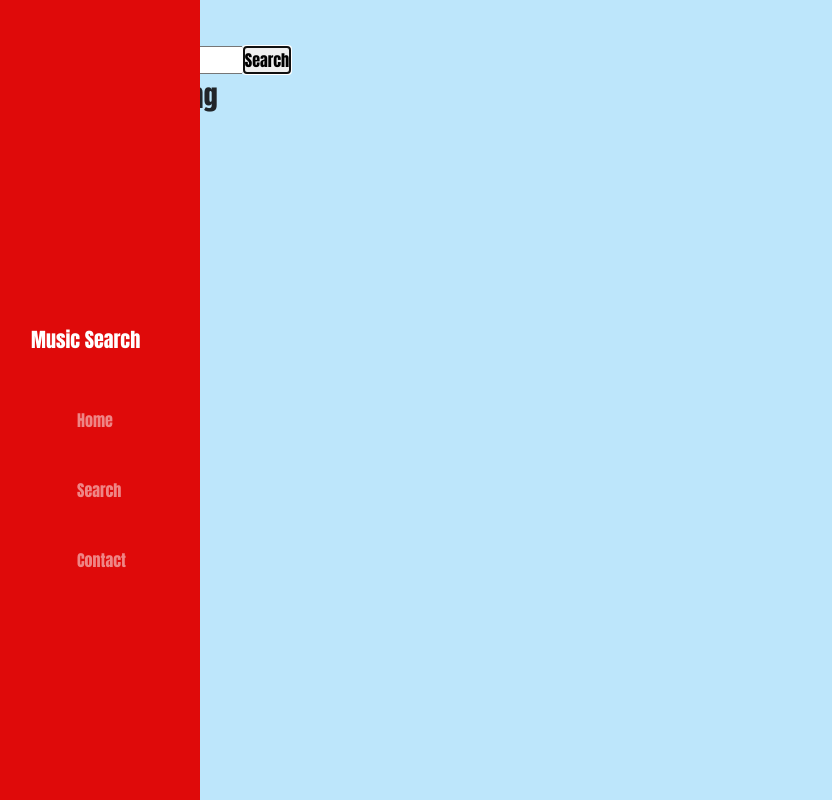
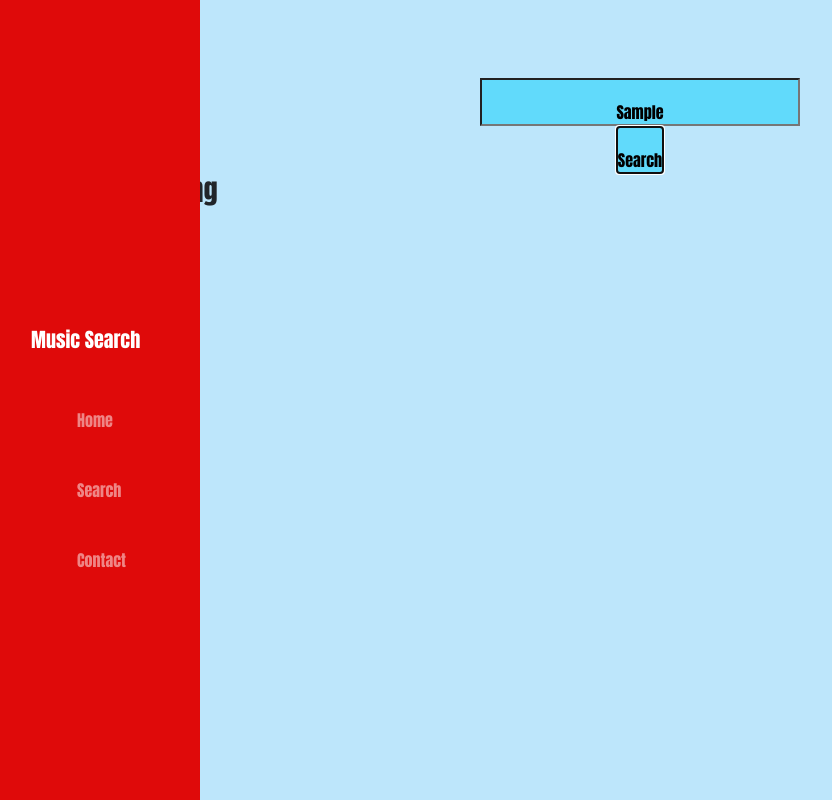
Before and after one commit to isahsalisu/LyricOcean, a React (Create React App) app: page /search in a window 1280 px wide. Both pictures are taken after typing "Sample" into the empty fields and a click on the button "Search". Shown: the whole page, without its empty margins (0-832 px from the left). Built offline with nearby package versions, Linux system fonts and the light colour scheme.

Commit message:
cChecking for changes

```diff
--- a/src/App.css
+++ b/src/App.css
@@ -67,6 +67,7 @@
   .card-title{
     color: #61dafb;
   }
+
   .btn{
     color: #df0a0a;
   }
@@ -88,3 +89,29 @@
     color: #df0a0a !important;
 
   }
+
+  #song{
+    align-items: flex-end;
+    width: 25%;
+    text-align: center;
+    align-items: center;
+    margin-top: 20px;
+  }
+
+  #song, button {
+    display: block;
+    margin: 0 auto;
+    padding-top: 20px;
+    background-color: #61dafb;
+
+  }
+  .songContainer {
+    /* display: flex; */
+    justify-content: center;
+  }
+
+  .nosong {
+
+    display: flex;
+    justify-content: center;
+  }
--- a/src/components/layout/SearchPage.js
+++ b/src/components/layout/SearchPage.js
@@ -105,13 +105,13 @@ export default function SearchPage() {
   console.log(userInput)
   return (
     <>
-      <h2>Search</h2>
+      <h2 className='sarch'>Search</h2>
       <label>Song Name</label>
       <input id="song" type="text" onChange={handleChange} />
       <button onClick={HandleSubmit}>Search </button>
       <div className="songContainer">
         {searching && songData.length === 0 ? (
-          <h3>Can't find that song</h3>
+          <h3 ClassName='nosong'>Can't find that song</h3>
         ) : (
           songData.map((item, index) => (
             <div className="card" key={index}>
--- a/src/index.css
+++ b/src/index.css
@@ -13,3 +13,8 @@
    background-color: #bde6fb !important ;
    font-family: "Anton", sans-serif !important;
   }
+
+  .search{
+
+    text-align: center;
+  }
```
